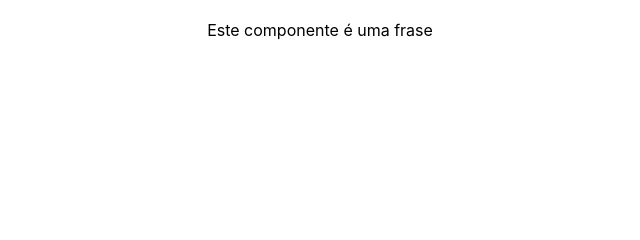
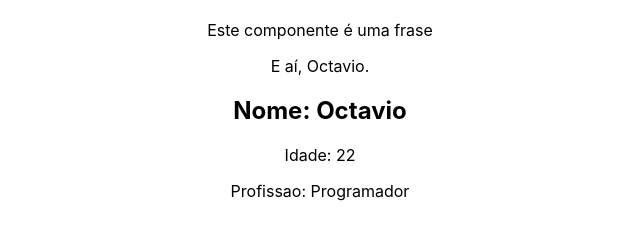
Before and after one commit to screm1n/curso-react, a React (Create React App) app in the folder meu-projeto/: page / in a window 1280 px wide. Shown: the part 482-722 px from the top of the page, without its empty margins (320-960 px from the left). Built offline with nearby package versions, Linux system fonts and the light colour scheme.

Commit message:
inserindo props

```diff
--- a/meu-projeto/src/App.js
+++ b/meu-projeto/src/App.js
@@ -1,5 +1,7 @@
 import './App.css';
 import HelloWorld from './components/HelloWorld'
+import SayMyName from './components/SayMyName';
+import Pessoa from './components/Pessoa';
 
 function App() {
   const name = 'Octávio'
@@ -12,6 +14,11 @@ function App() {
       <p>Meu primeiro App</p>
       <img src ={url} width={350} alt='minha imagem' />
       <HelloWorld />
+      <SayMyName nome='Octavio' />
+      <Pessoa
+      nome="Octavio"
+      idade="22"
+      profissao="Programador" />
     </div>
   )
 }
--- /dev/null
+++ b/meu-projeto/src/components/Pessoa.js
@@ -0,0 +1,11 @@
+function Pessoa({nome, idade, profissao}) {
+    return (
+        <div>
+            <h2>Nome: {nome}</h2>
+            <p>Idade: {idade}</p>
+            <p>Profissao: {profissao}</p>
+        </div>
+    )
+}
+
+export default Pessoa
--- /dev/null
+++ b/meu-projeto/src/components/SayMyName.js
@@ -0,0 +1,11 @@
+function SayMyName(props) {
+
+    return (
+        <div>
+            <p>E aí, {props.nome}.</p>
+        </div>
+    )
+
+}
+
+export default SayMyName
```
